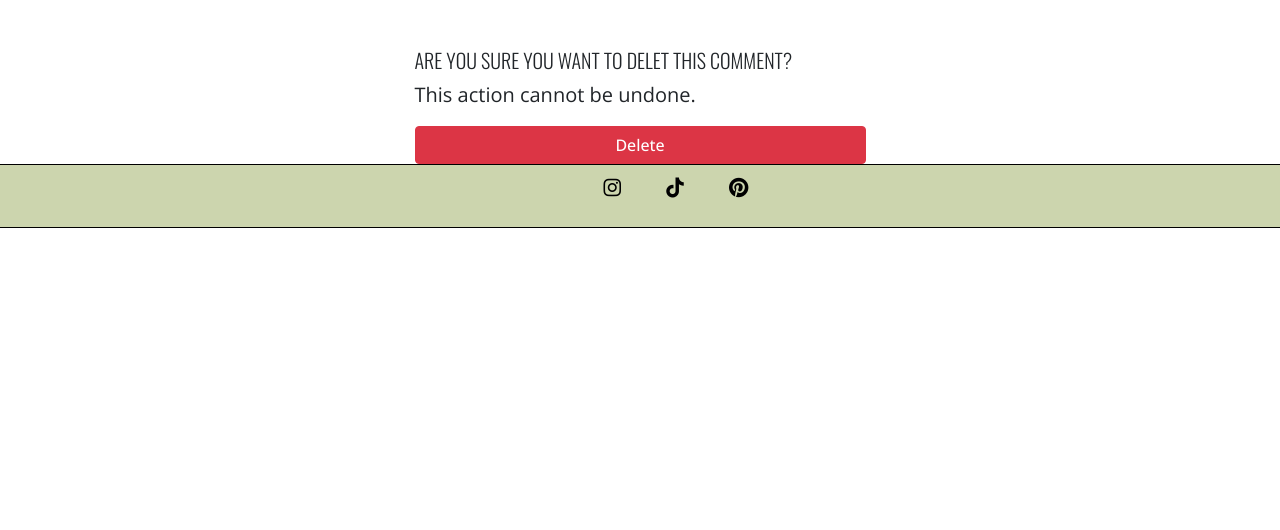
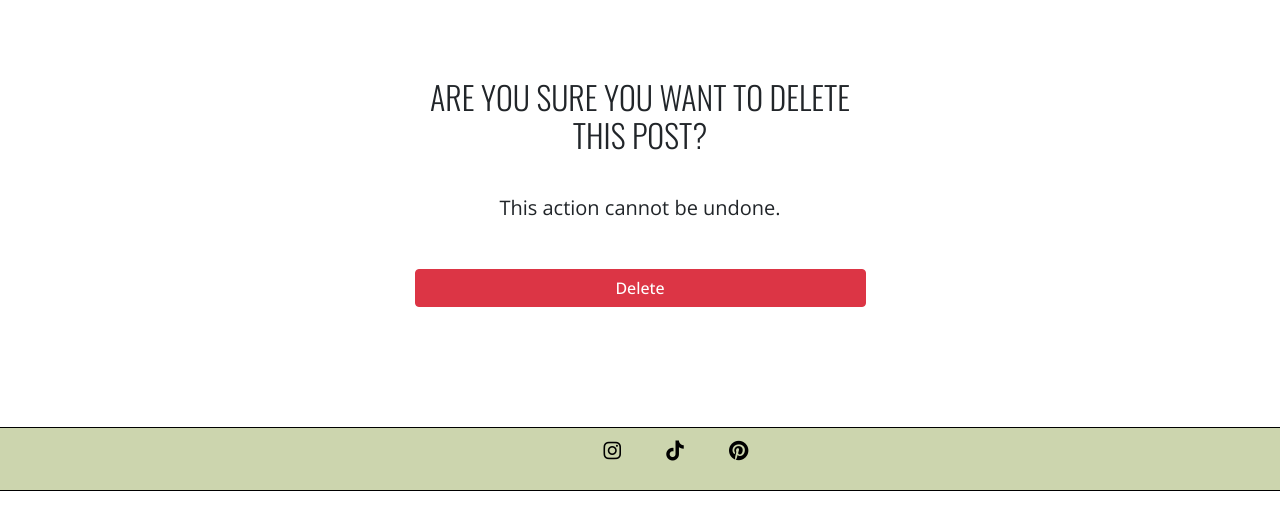
Before and after one commit to CharReek/Project-4-Blog, a Django app: a page that uses templates/post_delete.html in a window 1280 px wide. Shown: the part 83-613 px from the top of the page. Run offline with Django 3.2, Linux system fonts and the light colour scheme; tables that the repository leaves empty hold one stand-in row (values such as "Sample post"); some libraries are stand-ins or nearby versions.

Commit message:
style delet post section

```diff
--- a/static/css/style.css
+++ b/static/css/style.css
@@ -164,7 +164,13 @@ a {
 .fa-trash{
 padding: 10px;
 }
-
+.delete-section{
+    margin: 30px 0 120px 0;
+    text-align: center;
+}
+.delete-copy{
+    padding: 30px 0;
+}
 
 /* ----------- Swiper styling -------- */
 .swiper {
--- a/templates/post_delete.html
+++ b/templates/post_delete.html
@@ -3,15 +3,16 @@
 {% block content %}
 <div class="container">
     <div class="row justify-content-center mt-5">
-        <div class="col-md-5 col-sm-12">
-            <h5>Are you sure You want to delet this comment?</h5>
-            <p>This action cannot be undone.</p>
+        <div class="col-md-5 col-sm-12 delete-section">
+            <h2 class="delete-main">Are you sure You want to delete this post?</h2>
+            <p class="delete-copy">This action cannot be undone.</p>
         <form method="POST">
             {% csrf_token %}
             <div class="d-grid gap-2">
                 <button type="submit" class="btn btn-danger">Delete</button>
             </div>
         </form>
+        </div>
     </div>
 </div>
 {% endblock content %}
```
